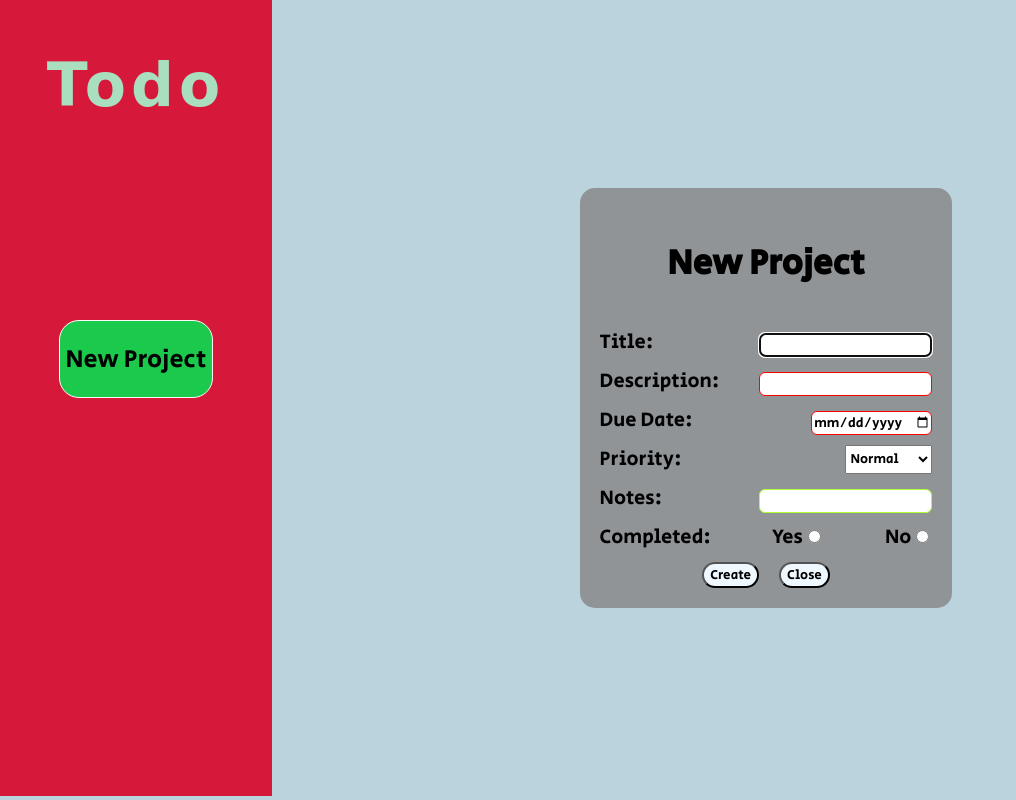
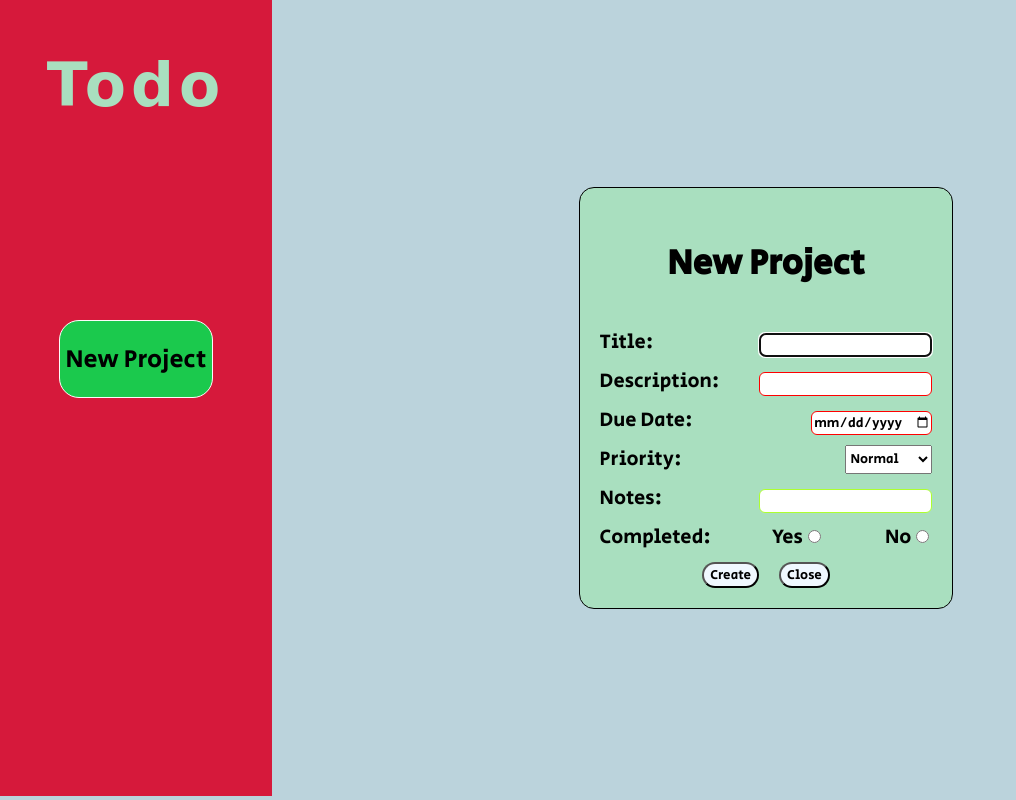
Before and after one commit to anastafish/TODO, a plain HTML site: page index.html in a window 1280 px wide. Both pictures are taken after a click on the button "New Project". Shown: the whole page, without its empty margins (0-1016 px from the left). Drawn offline with Linux system fonts and the light colour scheme; a web font is replaced by a local one.

Commit message:
fixed some bugs

```diff
--- a/script.js
+++ b/script.js
@@ -92,7 +92,7 @@ for (let i = 0; i < projects.length; i++){
 
         document.querySelectorAll('.edit-tasks').forEach(editbtn => {
             editbtn.addEventListener('click', () => {
-                if (document.querySelector(`.title${editbtn.getAttribute('data')}`).contentEditable == 'inherit' || document.querySelector(`.title${editbtn.getAttribute('data')}`).contentEditable == 'false')
+                if (document.querySelector(`.title${editbtn.getAttribute('data')}`).contentEditable == 'false')
                 {
                 document.querySelector(`.edittasks${editbtn.getAttribute('data')}`).textContent = 'Done'
                 document.querySelector(`.edittasks${editbtn.getAttribute('data')}`).style.background = 'green'
@@ -129,6 +129,9 @@ for (let i = 0; i < projects.length; i++){
                 document.querySelector(`.prior${editbtn.getAttribute('data')}`).style.background = 'none';
                 document.querySelector(`.notes${editbtn.getAttribute('data')}`).style.background = 'none';
                 document.querySelector(`.completed${editbtn.getAttribute('data')}`).style.background = 'none';
+
+                // projects[i].title = document.querySelector(`.title${editbtn.getAttribute('data')}`).textContent;
+
 
 
             }
--- a/styles.css
+++ b/styles.css
@@ -120,7 +120,9 @@ height: 10%;
 }
 
 .new-form{
-    position: relative;
+    border: 1px solid black;
+    z-index: 9;
+    position: absolute;
     display: none;
     flex-direction: column;
     align-items: center;
@@ -128,7 +130,7 @@ height: 10%;
     padding: 20px;
     border-radius: 15px;
     gap: 10px;
-    background-color: #909497;
+    background-color: #A9DFBF;
 }
 
 .new-form input:invalid{
```
